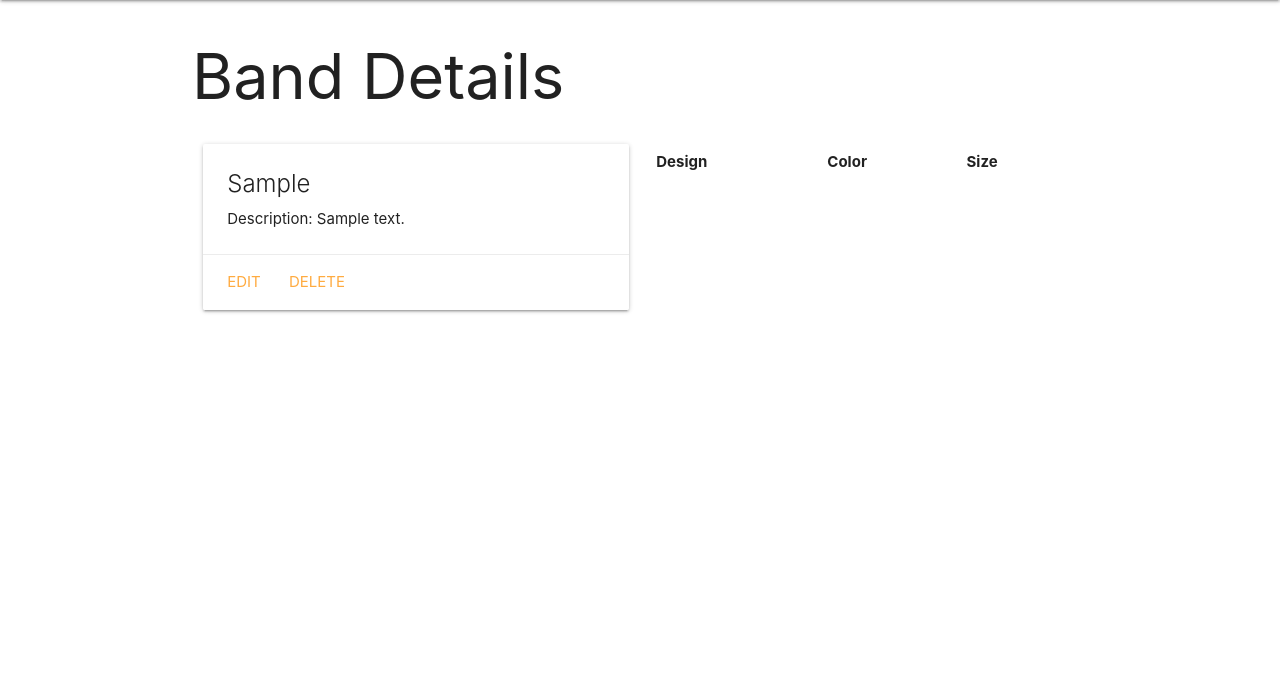
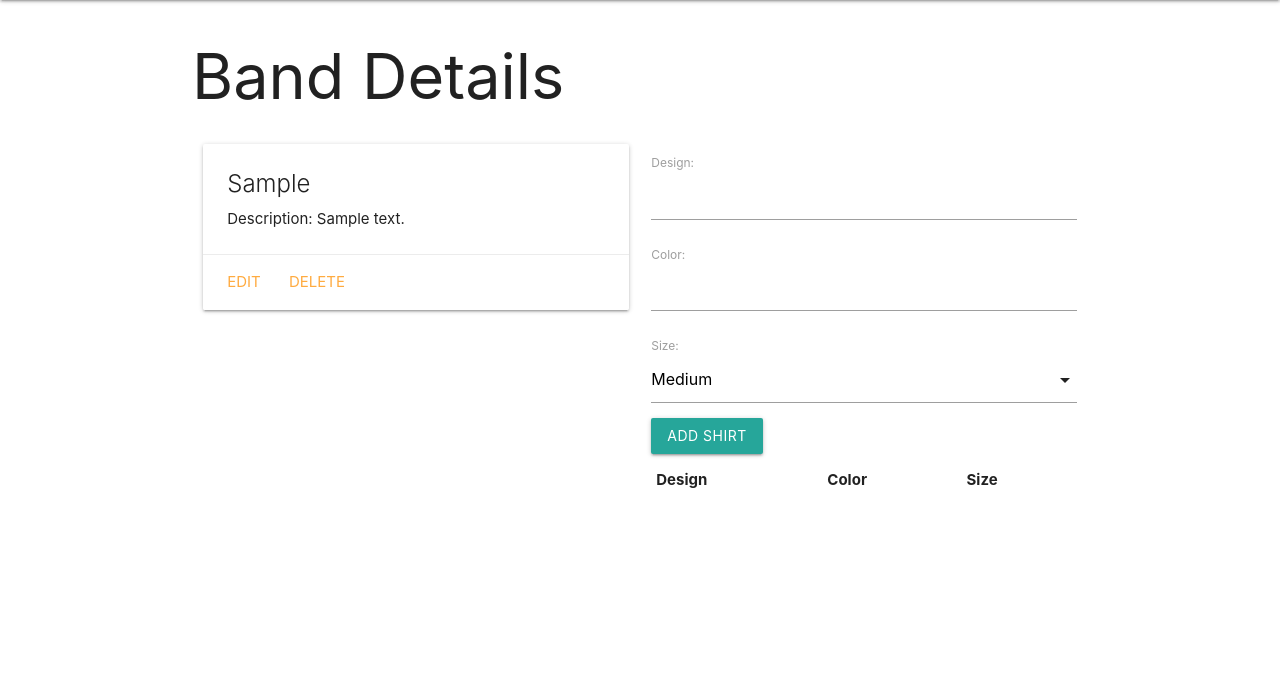
Before and after one commit to nmcaleese/bandshirts, a Django app: page /bands/1 in a window 1280 px wide. Shown: the part 64-758 px from the top of the page. Run offline with Django 4.2, Linux system fonts and the light colour scheme; tables that the repository leaves empty hold one stand-in row (values such as "Sample post"); lists and menus that the app fills with data are empty.

Commit message:
add shirt functionality

```diff
--- /dev/null
+++ b/main_app/forms.py
@@ -0,0 +1,7 @@
+from django.forms import ModelForm
+from .models import Shirt
+
+class ShirtForm(ModelForm):
+    class Meta:
+        model = Shirt
+        fields = ['design', 'color', 'size']
--- a/main_app/templates/bands/detail.html
+++ b/main_app/templates/bands/detail.html
@@ -15,6 +15,11 @@
     </div>
   </div>
   <div class="col s6">
+    <form action="{% url 'add_shirt' band.id %}" method="POST">
+      {% csrf_token %}
+      {{ shirt_form.as_p }}
+      <input type="submit" class="btn" value="Add Shirt">
+    </form>
     <table class="striped">
       <thead>
         <tr>
@@ -35,4 +40,10 @@
     </table>
   </div>
 </div>
+
+<script>
+const selectEl = document.getElementById('id_size');
+  M.FormSelect.init(selectEl);
+</script>
+
 {% endblock %}
--- a/main_app/templates/base.html
+++ b/main_app/templates/base.html
@@ -16,6 +16,7 @@
       type="text/css"
       href="{% static 'css/style.css' %}"
     />
+    <script src="https://cdnjs.cloudflare.com/ajax/libs/materialize/1.0.0/js/materialize.min.js"></script>
   </head>
   <body>
     <header class="navbar-fixed">
--- a/main_app/urls.py
+++ b/main_app/urls.py
@@ -11,5 +11,6 @@
     path('bands/create/', views.BandCreate.as_view(), name='bands_create'),
     path('bands/<int:pk>/update/', views.BandUpdate.as_view(), name='bands_update'),
     path('bands/<int:pk>/delete/', views.BandDelete.as_view(), name='bands_delete'),
+    path("bands/<int:band_id>/add_shirt/", views.add_shirt, name='add_shirt')
 
 ]
--- a/main_app/views.py
+++ b/main_app/views.py
@@ -1,6 +1,7 @@
-from django.shortcuts import render
+from django.shortcuts import render, redirect
 from django.views.generic.edit import CreateView, UpdateView, DeleteView
 from .models import Band
+from .forms import ShirtForm
 
 # Create your views here.
 def home(request):
@@ -18,18 +19,31 @@
 
 def bands_detail(request, band_id):
     band = Band.objects.get(id=band_id)
-    return render(request, "bands/detail.html", {"band": band})
+    shirt_form = ShirtForm()
+    return render(
+        request, "bands/detail.html", {"band": band, "shirt_form": shirt_form}
+    )
+
+def add_shirt(request, band_id):
+  form = ShirtForm(request.POST)
+  if form.is_valid():
+    new_shirt = form.save(commit=False)
+    new_shirt.band_id = band_id
+    new_shirt.save()
+  return redirect ('detail', band_id=band_id)
 
 
 class BandCreate(CreateView):
-  model = Band
-  fields = '__all__'
-  # success_url = '/bands/'
+    model = Band
+    fields = "__all__"
+    # success_url = '/bands/'
+
 
 class BandUpdate(UpdateView):
-  model = Band
-  fields = ['description']
+    model = Band
+    fields = ["description"]
+
 
 class BandDelete(DeleteView):
-  model = Band
-  success_url = '/bands/'
+    model = Band
+    success_url = "/bands/"
```
Also changed, not shown: main_app/models.py (line endings or trailing spaces).
